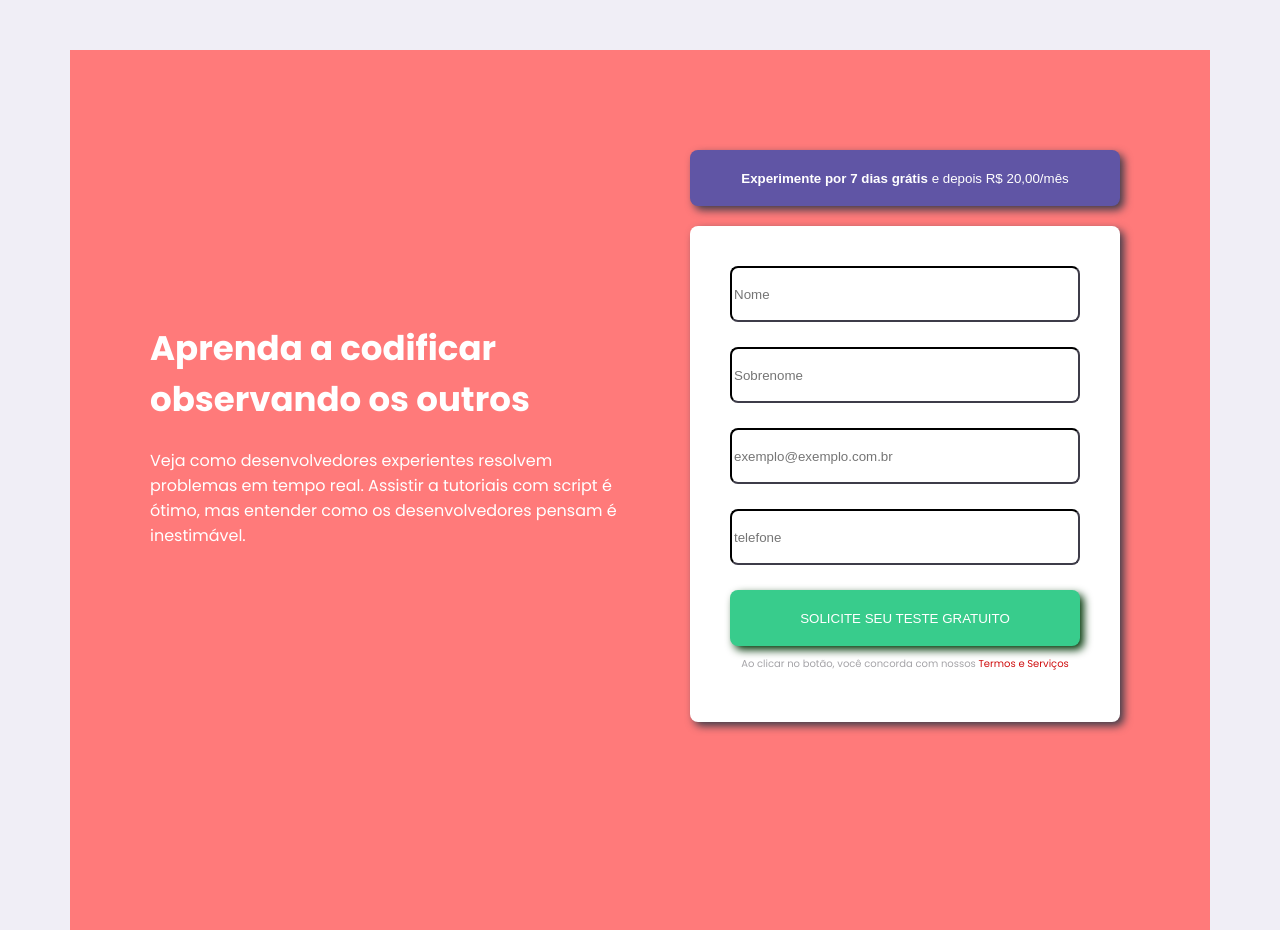
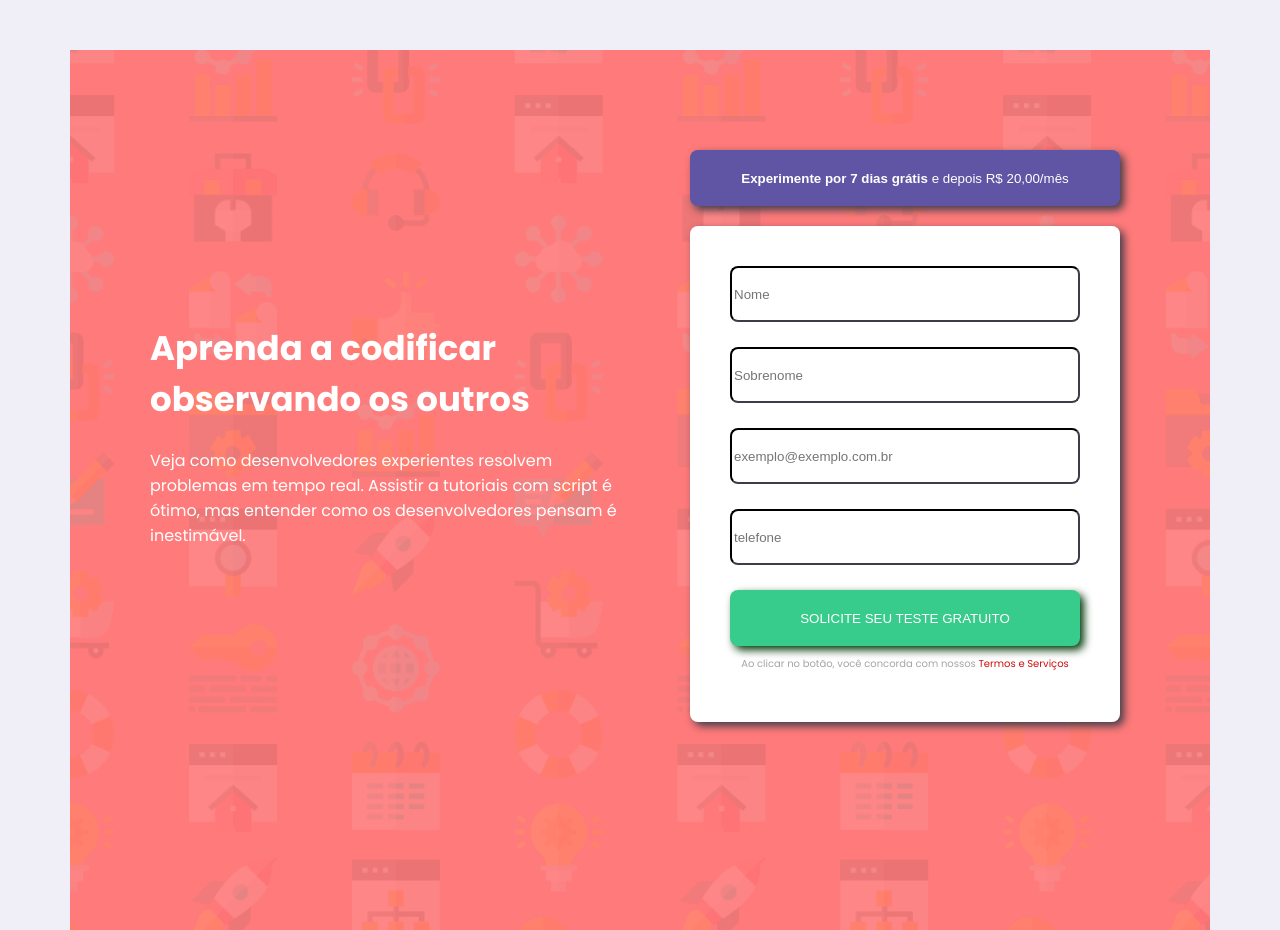
Before and after one commit to Mluziana/formulario-inscricao, a plain HTML site: page index.html in a window 1280 px wide. Drawn offline with Linux system fonts and the light colour scheme.

Commit message:
Update estyle.css

```diff
--- a/src/css/estyle.css
+++ b/src/css/estyle.css
@@ -11,9 +11,11 @@ main{
     margin: 50px auto 0 auto;
     width: 1440px;
     height: 880px;
+    background-image: url("/src/images/bg-intro-desktop.png");
+    background-repeat: no-repeat; /* Define se a imagem deve se repetir na tela */
+    background-size: cover; /* Define o modo de redimensionamento da imagem */
+    background-position: center; /* Define a posição da imagem no fundo */
     background-color:hsl(0, 100%, 74%) ;
-
-
 
 }
 h1{
```
